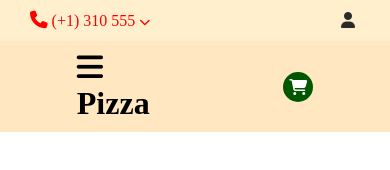
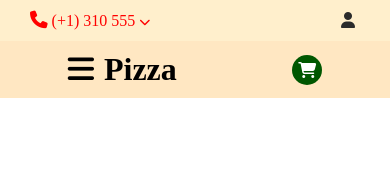
Before and after one commit to Zeynab-jalalian/Pizza-Web, a plain HTML site: page index.html in a window 390 px wide. Drawn offline with Linux system fonts and the light colour scheme.

Commit message:
fix header-bottom

```diff
--- a/style.css
+++ b/style.css
@@ -539,6 +539,14 @@ a{
  cursor: pointer;
  display: none;
 }
+.header-logo{
+    display: flex;
+    justify-content: center;
+    align-items: center;
+}
+.header-logo .menu-hamburger{
+    margin-right: 10px;
+}
 /* header-bottom responsive*/
 @media(max-width:768px){
  .menu-hamburger{
```
